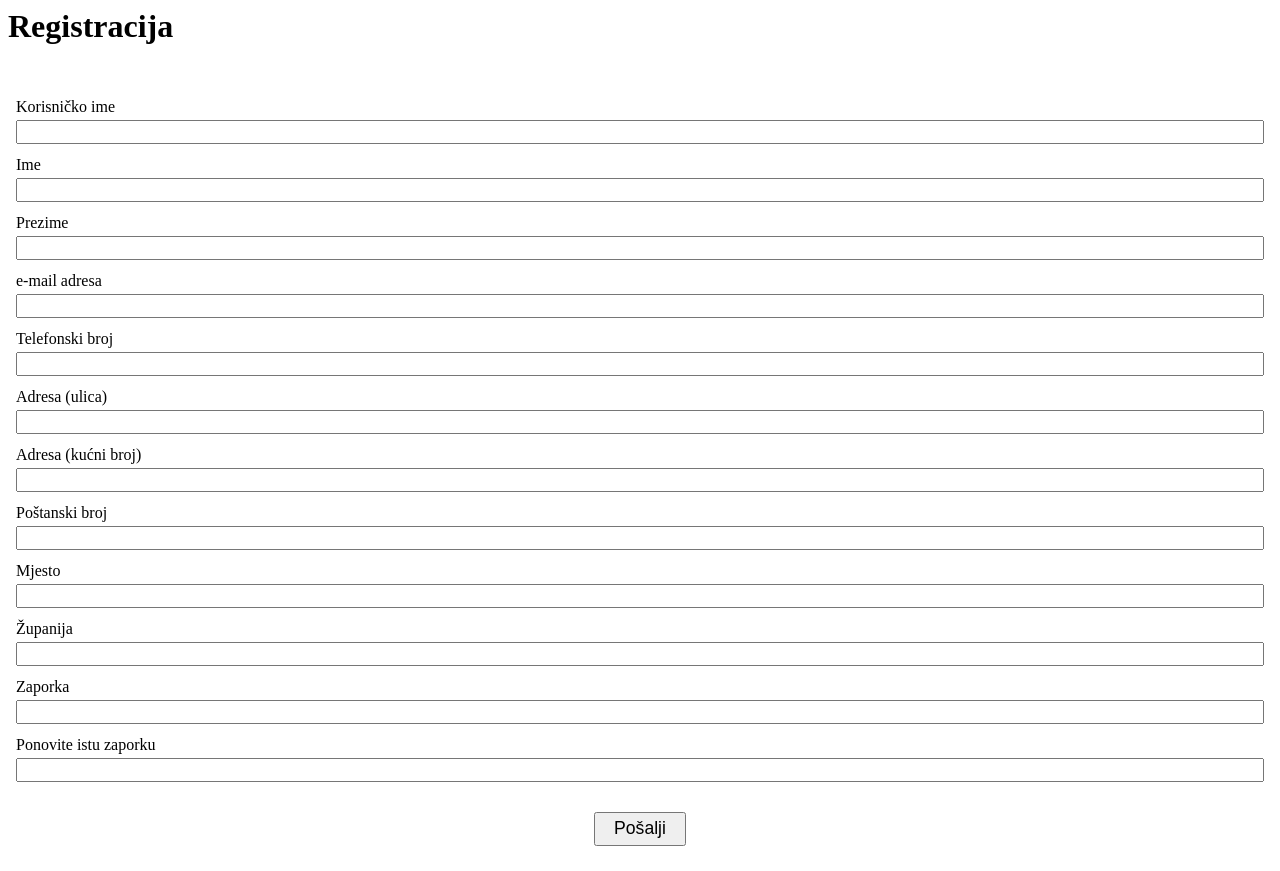
After one commit to gausjordan/happiness, a PHP site: page /frontend/register.html in a window 1280 px wide. The commit adds this page. Run offline with PHP 8.4, Linux system fonts and the light colour scheme.

Commit message:
Registration form 1

```diff
--- a/api-src/ProductController.php
+++ b/api-src/ProductController.php
@@ -114,6 +114,7 @@ class ProductController {
                     echo json_encode([
                         // Get all the required data (obeying given limits)
                         "products" => $this->gateway->getAll($this->user_id, false, $urlQuery),
+
                         // Count how many items meet the given conditions had there been no limit set
 
                         "metadata" => $this->gateway->getAll($this->user_id, false, $urlQuery, true),
--- a/frontend/account.css
+++ b/frontend/account.css
@@ -32,7 +32,6 @@ div#login-form p a {
     font-weight: bold;
 }
 
-
 /* TESTING ACCOUNTS */
 div#login-form div#brza-prijava {
     margin: 1em auto 1em auto;
--- a/frontend/account.js
+++ b/frontend/account.js
@@ -51,6 +51,5 @@ async function login(event) {
     }
 
 
-
     //console.log(obj);
 }
--- a/frontend/index.js
+++ b/frontend/index.js
@@ -195,6 +195,7 @@ const routes = {
     "/product": '/frontend/product.html',
     "/products-admin": '/frontend/products-admin.html',
     "/account": '/frontend/account.html',
+    "/register": '/frontend/register.html',
     "/404": '/frontend/404.html'
 };
 
@@ -435,7 +436,7 @@ function closeSearchBar(searchBar) {
 }
 
 async function sendSearchRequest(input) {
-    let result = await fetchData("/api/products?search=" + encodeURIComponent(input.value) + "&lang=" + localStorage.getItem('lang'), "GET");
+    let result = await fetchData("/api/products?search=" + encodeURIComponent(input.value) + "&lang=" + localStorage.getItem('lang') + "&limit=0,15", "GET");
     let display = document.getElementById('search-results');
     display.innerHTML = "";
 
--- /dev/null
+++ b/frontend/register.css
@@ -0,0 +1,23 @@
+h1 {
+    padding: 0em 0em 1em 0em;
+}
+
+div#registration-page > div {
+    display: flex;
+    margin: 0.5em;
+    flex-direction: column;
+}
+
+div#registration-page > div > input {
+    font-size: 1em;
+    margin: 0.25em 0;
+}
+
+div#registration-page > div > input[type=submit] {
+    font-size: 1.1em;
+    margin: 1em 0;
+    display:inline;
+    width: fit-content;
+    align-self: center;
+    padding: 0.25em 1em;
+}
--- /dev/null
+++ b/frontend/register.html
@@ -0,0 +1,75 @@
+<head>
+    <link rel="stylesheet" href="/frontend/register.css" rel="preload" as="style"></link>
+    <script src="/frontend/register.js"></script>
+</head>
+
+<body>
+    <h1>Registracija</h1>
+    <div id="registration-page">
+
+        <div>
+            <label for="username">Korisničko ime</label>
+            <input type="text" id="username" name="username">
+        </div>
+
+        <div>
+            <label for="username">Ime</label>
+            <input type="text" id="firstname" name="firstname">
+        </div>
+
+        <div>
+            <label for="username">Prezime</label>
+            <input type="text" id="lastname" name="lastname">
+        </div>
+
+        <div>
+            <label for="email">e-mail adresa</label>
+            <input type="text" id="email" name="email">
+        </div>
+
+        <div>
+            <label for="phone">Telefonski broj</label>
+            <input type="text" id="phone" name="phone">
+        </div>
+
+        <div>
+            <label for="street">Adresa (ulica)</label>
+            <input type="text" id="street" name="street">
+        </div>
+
+        <div>
+            <label for="addressnumber">Adresa (kućni broj)</label>
+            <input type="text" id="addressnumber" name="addressnumber">
+        </div>
+
+        <div>
+            <label for="postalcode">Poštanski broj</label>
+            <input type="text" id="postalcode" name="postalcode">
+        </div>
+
+        <div>
+            <label for="city">Mjesto</label>
+            <input type="text" id="city" name="city">
+        </div>
+
+        <div>
+            <label for="state">Županija</label>
+            <input type="text" id="state" name="state">
+        </div>
+
+        <div>
+            <label for="password1">Zaporka</label>
+            <input type="password" id="state" name="password1">
+        </div>
+
+        <div>
+            <label for="password2">Ponovite istu zaporku</label>
+            <input type="password" id="state" name="password2">
+        </div>
+
+        <div>
+            <input type="submit" id="submit" name="submit" value="Pošalji">
+        </div>
+
+    </div>
+</body>
```
Also changed, not shown: api-src/ProductGateway.php (+7 -3 lines), frontend/account.html (+33 -10 lines), frontend/cart.js (+6 -6 lines), frontend/index.css (+7 -4 lines), mySQLdbDump/happinessdb.sql (+6 -6 lines), frontend/register.js (added).
